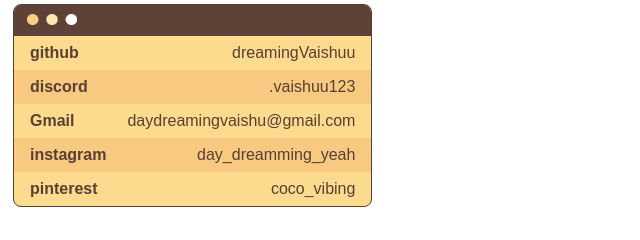
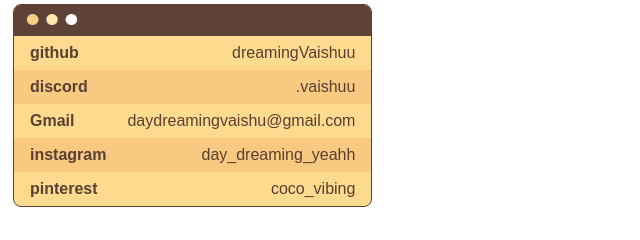
Before and after one commit to DreamingVaishu/profile, a plain HTML site: page index.html in a window 1280 px wide. Shown: the part 599-839 px from the top of the page, 0-640 px from the left. Drawn offline with Linux system fonts and the light colour scheme.

Commit message:
Update discord username and instagram user name

```diff
--- a/index.html
+++ b/index.html
@@ -24,7 +24,7 @@
           </tr>
           <tr>
             <th><b>discord</b></th>
-            <td>.vaishuu123</td>
+            <td>.vaishuu</td>
           </tr>
           <tr>
             <th><b>Gmail</b></th>
@@ -32,7 +32,7 @@
           </tr>
           <tr>
             <th><b>instagram</b></th>
-            <td>day_dreamming_yeah</td>
+            <td>day_dreaming_yeahh</td>
           </tr>
           <tr>
             <th><b>pinterest</b></th>
```
